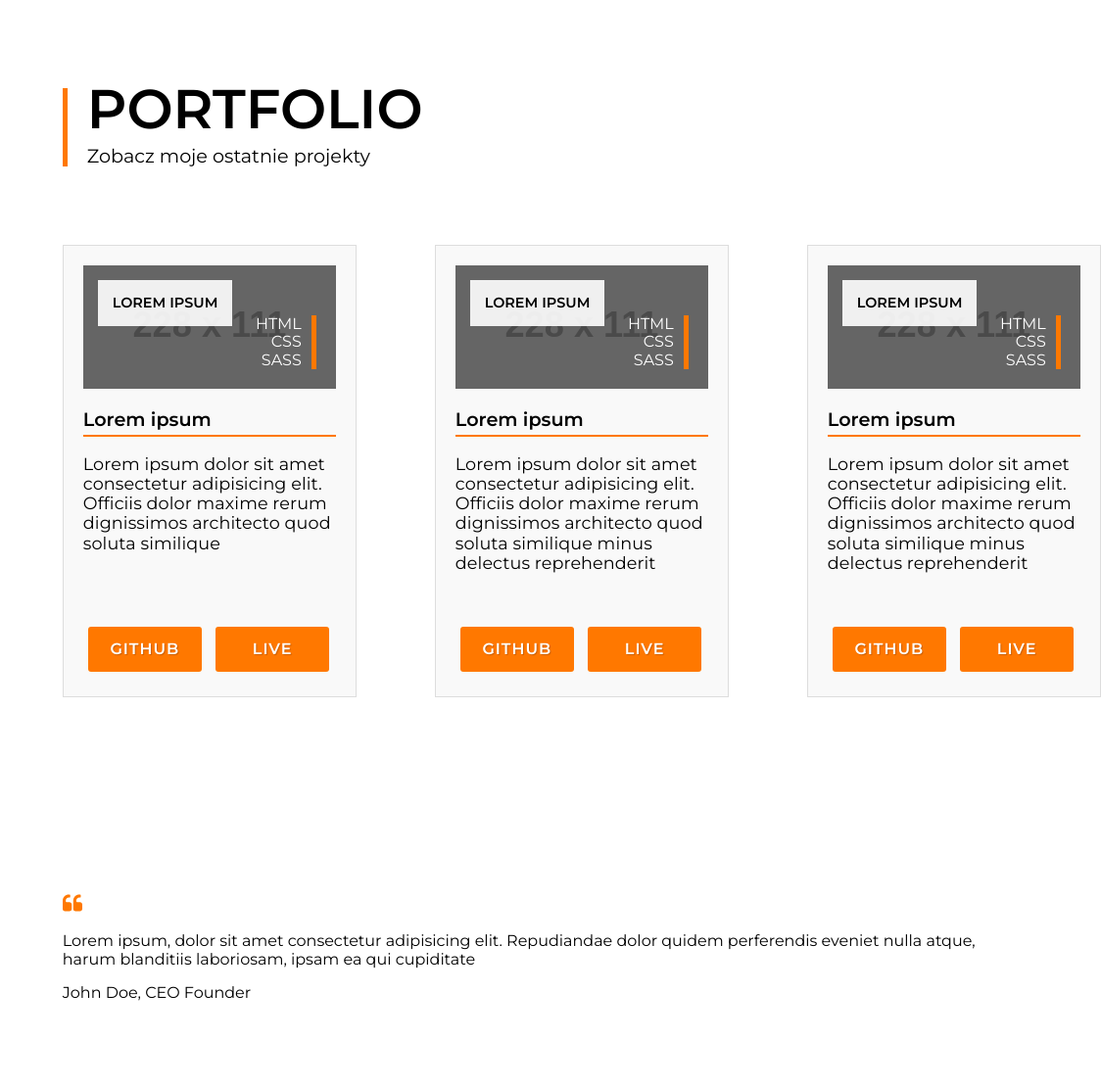
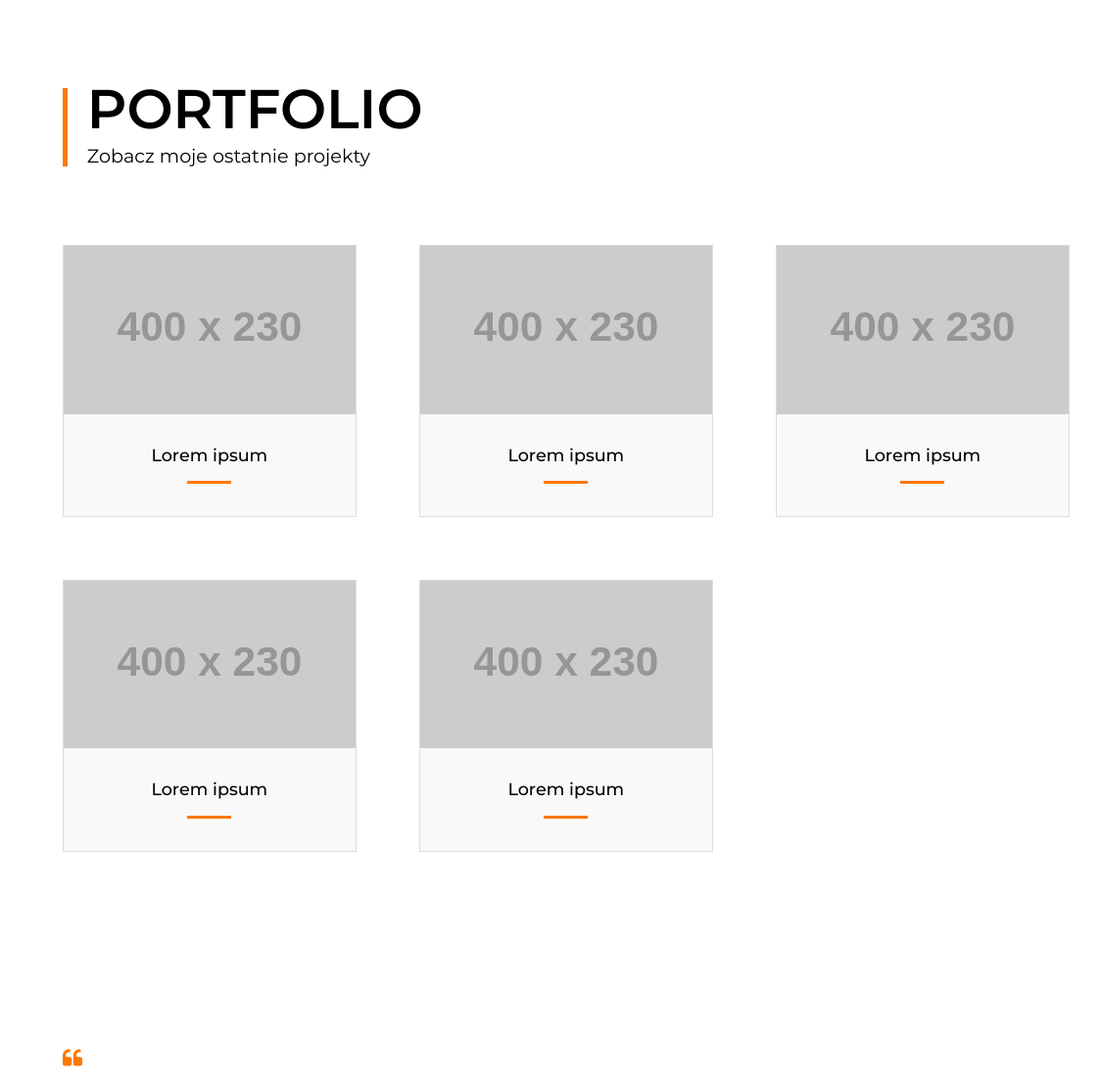
Before and after one commit to AWydra/portfolio, a PHP site: page / in a window 1440 px wide. Shown: the part 2885-3995 px from the top of the page at 98% size, without its empty margins (316-1440 px from the left). Run offline with PHP 8.4, Linux system fonts and the light colour scheme; grey boxes labelled with a size stand in for pictures from a placeholder-image service; style sheets or scripts are compiled from the project's sources; some libraries are stand-ins or nearby versions.

Commit message:
Changed portfolio section

```diff
--- a/src/index.html
+++ b/src/index.html
@@ -182,68 +182,63 @@
                     <section class="portfolio__container">
                         <article class="portfolio__feature-box">
                             <figure class="portfolio__figure">
-                                <img class="portfolio__img" src="https://dummyimage.com/228x111/9e9e9e/fff"
-                                    alt="Project 1">
+                                <div class="portfolio__img-container">
+                                    <img class="portfolio__img" src="https://dummyimage.com/400x230/9e9e9e/fff"
+                                        alt="Project 1">
+                                </div>
                                 <figcaption class="portfolio__figcap">
-                                    <h2 class="portfolio__heading">Lorem ipsum</h2>
-                                    <ul>
-                                        <li>HTML</li>
-                                        <li>CSS</li>
-                                        <li>Sass</li>
-                                    </ul>
+                                    <h2 class="portfolio__title">Lorem ipsum</h2>
+                                    <hr class="portfolio__underscore">
                                 </figcaption>
                             </figure>
-                            <h5 class="portfolio__title">Lorem ipsum</h5>
-                            <p class="portfolio__description">Lorem ipsum dolor sit amet consectetur adipisicing elit.
-                                Officiis dolor maxime rerum dignissimos architecto quod soluta similique</p>
-                            <div class="portfolio__btns">
-                                <a href="#" class="btn btn--theme btn--half">Github</a>
-                                <a href="#" class="btn btn--theme btn--half">Live</a>
-                            </div>
                         </article>
                         <article class="portfolio__feature-box">
                             <figure class="portfolio__figure">
-                                <img class="portfolio__img" src="https://dummyimage.com/228x111/9e9e9e/fff"
-                                    alt="Project 2">
+                                <div class="portfolio__img-container">
+                                    <img class="portfolio__img" src="https://dummyimage.com/400x230/9e9e9e/fff"
+                                        alt="Project 1">
+                                </div>
                                 <figcaption class="portfolio__figcap">
-                                    <h2 class="portfolio__heading">Lorem ipsum</h2>
-                                    <ul>
-                                        <li>HTML</li>
-                                        <li>CSS</li>
-                                        <li>Sass</li>
-                                    </ul>
+                                    <h2 class="portfolio__title">Lorem ipsum</h2>
+                                    <hr class="portfolio__underscore">
                                 </figcaption>
                             </figure>
-                            <h5 class="portfolio__title">Lorem ipsum</h5>
-                            <p class="portfolio__description">Lorem ipsum dolor sit amet consectetur adipisicing elit.
-                                Officiis dolor maxime rerum dignissimos architecto quod soluta similique minus delectus
-                                reprehenderit</p>
-                            <div class="portfolio__btns">
-                                <a href="#" class="btn btn--theme btn--half">Github</a>
-                                <a href="#" class="btn btn--theme btn--half">Live</a>
-                            </div>
                         </article>
                         <article class="portfolio__feature-box">
                             <figure class="portfolio__figure">
-                                <img class="portfolio__img" src="https://dummyimage.com/228x111/9e9e9e/fff"
-                                    alt="Project 3">
+                                <div class="portfolio__img-container">
+                                    <img class="portfolio__img" src="https://dummyimage.com/400x230/9e9e9e/fff"
+                                        alt="Project 1">
+                                </div>
                                 <figcaption class="portfolio__figcap">
-                                    <h2 class="portfolio__heading">Lorem ipsum</h2>
-                                    <ul>
-                                        <li>HTML</li>
-                                        <li>CSS</li>
-                                        <li>Sass</li>
-                                    </ul>
+                                    <h2 class="portfolio__title">Lorem ipsum</h2>
+                                    <hr class="portfolio__underscore">
                                 </figcaption>
                             </figure>
-                            <h5 class="portfolio__title">Lorem ipsum</h5>
-                            <p class="portfolio__description">Lorem ipsum dolor sit amet consectetur adipisicing elit.
-                                Officiis dolor maxime rerum dignissimos architecto quod soluta similique minus delectus
-                                reprehenderit</p>
-                            <div class="portfolio__btns">
-                                <a href="#" class="btn btn--theme btn--half">Github</a>
-                                <a href="#" class="btn btn--theme btn--half">Live</a>
-                            </div>
+                        </article>
+                        <article class="portfolio__feature-box">
+                            <figure class="portfolio__figure">
+                                <div class="portfolio__img-container">
+                                    <img class="portfolio__img" src="https://dummyimage.com/400x230/9e9e9e/fff"
+                                        alt="Project 1">
+                                </div>
+                                <figcaption class="portfolio__figcap">
+                                    <h2 class="portfolio__title">Lorem ipsum</h2>
+                                    <hr class="portfolio__underscore">
+                                </figcaption>
+                            </figure>
+                        </article>
+                        <article class="portfolio__feature-box">
+                            <figure class="portfolio__figure">
+                                <div class="portfolio__img-container">
+                                    <img class="portfolio__img" src="https://dummyimage.com/400x230/9e9e9e/fff"
+                                        alt="Project 1">
+                                </div>
+                                <figcaption class="portfolio__figcap">
+                                    <h2 class="portfolio__title">Lorem ipsum</h2>
+                                    <hr class="portfolio__underscore">
+                                </figcaption>
+                            </figure>
                         </article>
                     </section>
                 </section>
--- a/src/sass/_variables.scss
+++ b/src/sass/_variables.scss
@@ -16,6 +16,10 @@ $aboutInfoWidth: 70%;
 $aboutInfoMinWidth: 550px;
 $aboutSpaceBetweenHr: 30px;
 
+//Portfolio
+$portfolioTransition: all .15s ease-in-out;
+$figcapSpacing: 2rem;
+
 //Contact
 $contactBg: #F9F9F9;
 $contactPadding: 0 15px;
--- a/src/sass/sections/_portfolio.scss
+++ b/src/sass/sections/_portfolio.scss
@@ -4,80 +4,60 @@
     display: grid;
     grid-column: center-start/ center-end;
     grid-template-columns: repeat(3, minmax(300px, 1fr));
-    grid-gap: 5rem;
+    grid-gap: 4rem;
   }
 
   &__feature-box {
     width: 100%;
-    padding: 20px;
     display: flex;
     flex-direction: column;
-    background-color: $contactBg;
-    border: $contactBorder;
   }
 
   &__figure {
     width: 100%;
     margin: 0;
     position: relative;
+    border: $contactBorder;
+
+    &:hover {
+      .portfolio__img {
+        transform: scale(1.1) rotate(3deg);
+      }
+
+      .portfolio__underscore {
+        width: 20%;
+      }
+    }
+  }
+
+  &__img-container {
+    overflow: hidden;
   }
 
   &__img {
     width: 100%;
-    height: 100%;
     display: block;
+    transition: $portfolioTransition;
   }
 
   &__figcap {
     width: 100%;
-    height: 100%;
-    position: absolute;
-    left: 0;
-    top: 0;
-    background-color: rgba(0, 0, 0, .5);
-
-    ul {
-      width: max-content;
-      padding: 0;
-      margin: 0;
-      position: absolute;
-      right: 20px;
-      bottom: 20px;
-      color: white;
-      text-align: right;
-      text-transform: uppercase;
-      border-right: $secondaryColor solid 5px;
-      list-style: none;
-
-      li {
-        margin-right: 10px;
-      }
-    }
-  }
-
-  &__heading {
-    width: max-content;
-    margin: 15px;
-    padding: 15px;
-    background-color: rgba(100%, 100%, 100%, .9);
-    font-size: .9rem;
-    text-transform: uppercase;
+    background-color: $contactBg;
   }
 
   &__title {
-    margin: 20px 0 0;
-    padding-bottom: 5px;
-    font-size: 1.2rem;
-    border-bottom: $secondaryColor solid 2px;
+    margin: 0;
+    padding-top: $figcapSpacing;
+    font-size: 1.1rem;
+    font-weight: 500;
+    text-align: center;
   }
 
-  &__description {
-    margin-bottom: 50px;
-    font-size: 1.1rem;
-    letter-spacing: .1px;
-  }
-
-  &__btns {
-    margin-top: auto;
+  &__underscore {
+    width: 15%;
+    margin: 1rem auto 0;
+    padding-bottom: $figcapSpacing;
+    border-top-width: 3px;
+    transition: $portfolioTransition;
   }
 }
```
